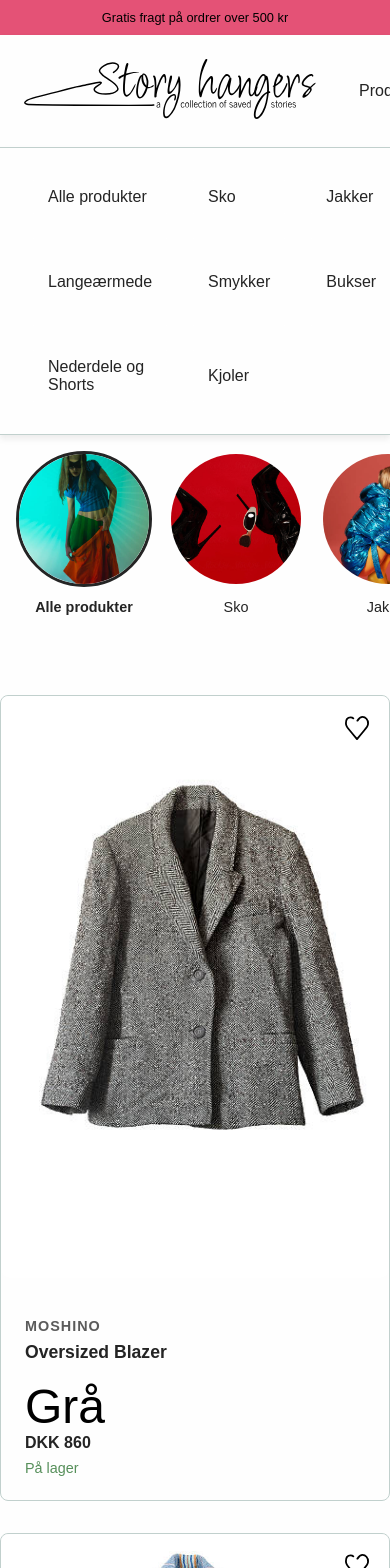
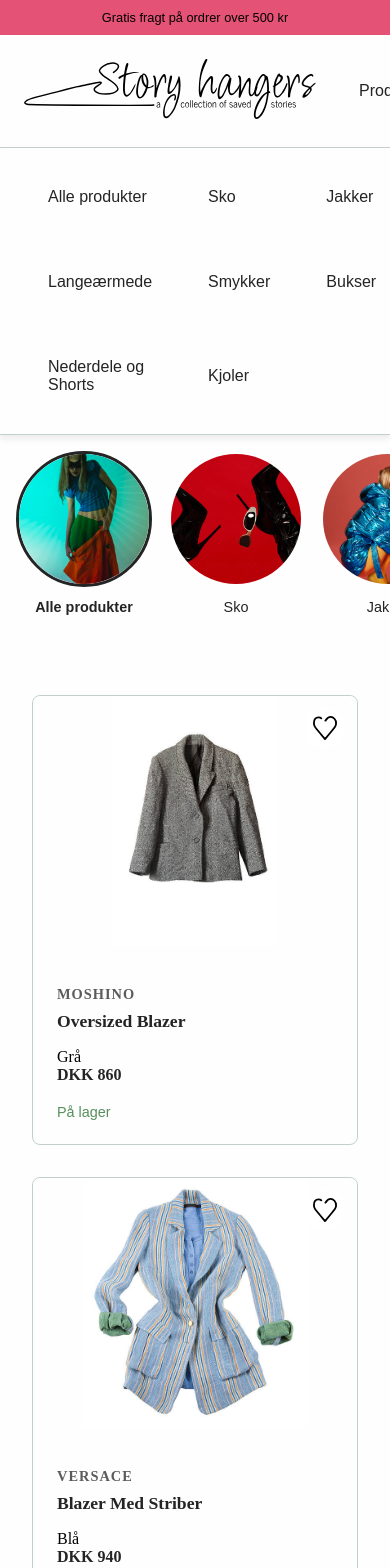
Before and after one commit to juliewboecher/customer-experience-exam, a React (Vite) app: page /products in a window 390 px wide. Shown: the top 1568 px of the page. Built offline with nearby package versions, Linux system fonts and the light colour scheme; a web font is replaced by a local one.

Commit message:
Update product card styles for improved layout and responsiveness

```diff
--- a/src/styles.css
+++ b/src/styles.css
@@ -396,11 +396,11 @@ main h3 {
 
 /* ===== PRODUCT GRID ===== */
 .product-grid {
-  font: var(--h1);
+  font: var(--body);
   display: grid;
   grid-template-columns: repeat(auto-fill, minmax(250px, 1fr));
   gap: 2rem;
-  padding: 2rem 0;
+  padding: 2rem;
 }
 
 .product-card {
@@ -410,6 +410,9 @@ main h3 {
   transition: box-shadow 0.3s ease, transform 0.3s ease;
   background-color: var(--almost-white);
   position: relative;
+  height: 450px;
+  display: flex;
+  flex-direction: column;
 }
 
 .product-card:hover {
@@ -419,13 +422,19 @@ main h3 {
 
 .product-image {
   width: 100%;
-  height: 300px;
-  object-fit: cover;
-  background-color: var(--light-grey);
+  min-height: 250px;
+  max-height: 250px;
+  object-fit: contain;
+  background-color: var(--almost-white);
+  flex-shrink: 0;
 }
 
 .product-info {
   padding: 1.5rem;
+  flex: 1;
+  display: flex;
+  flex-direction: column;
+  justify-content: space-between;
 }
 
 .product-brand {
```
